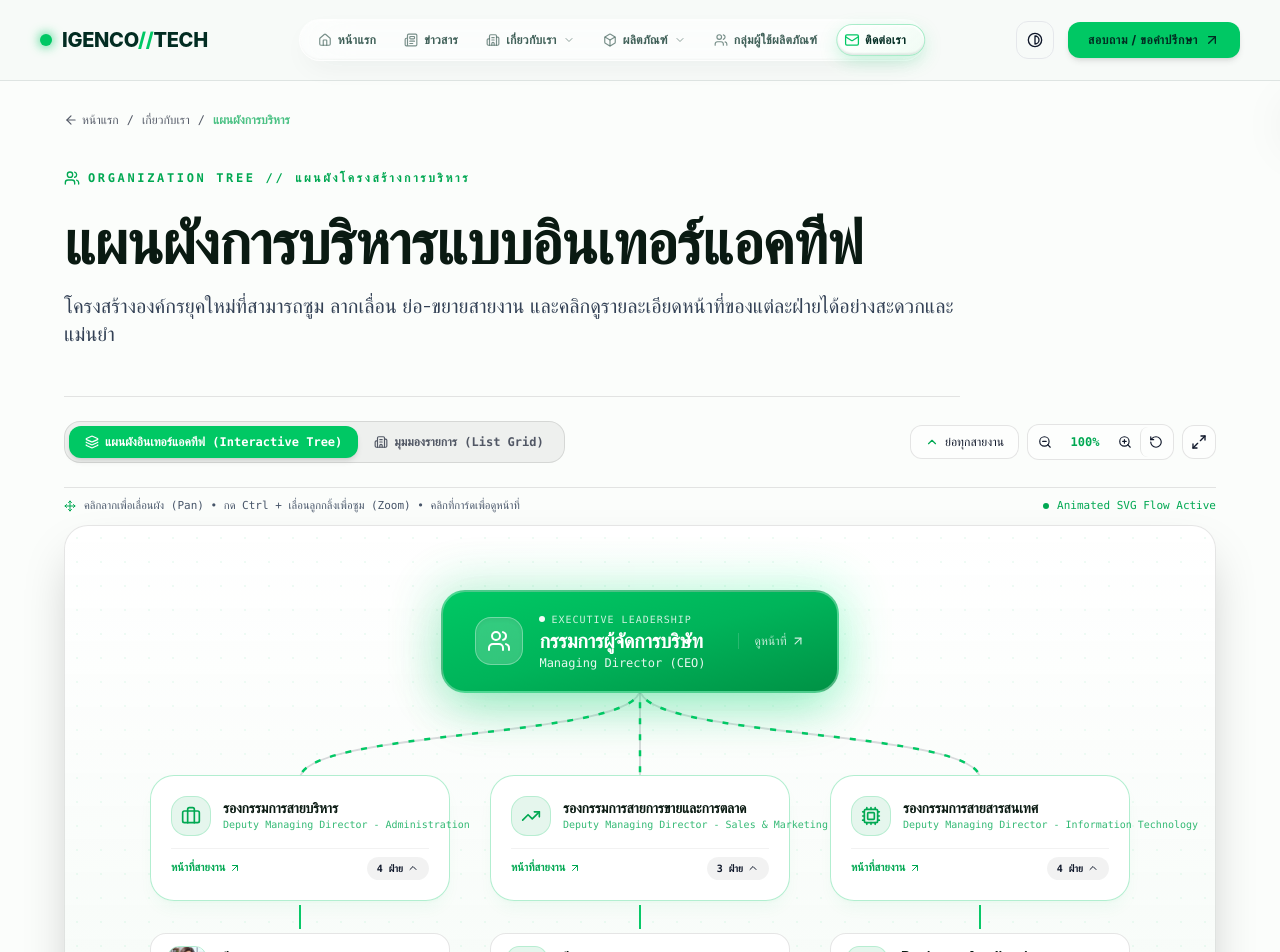
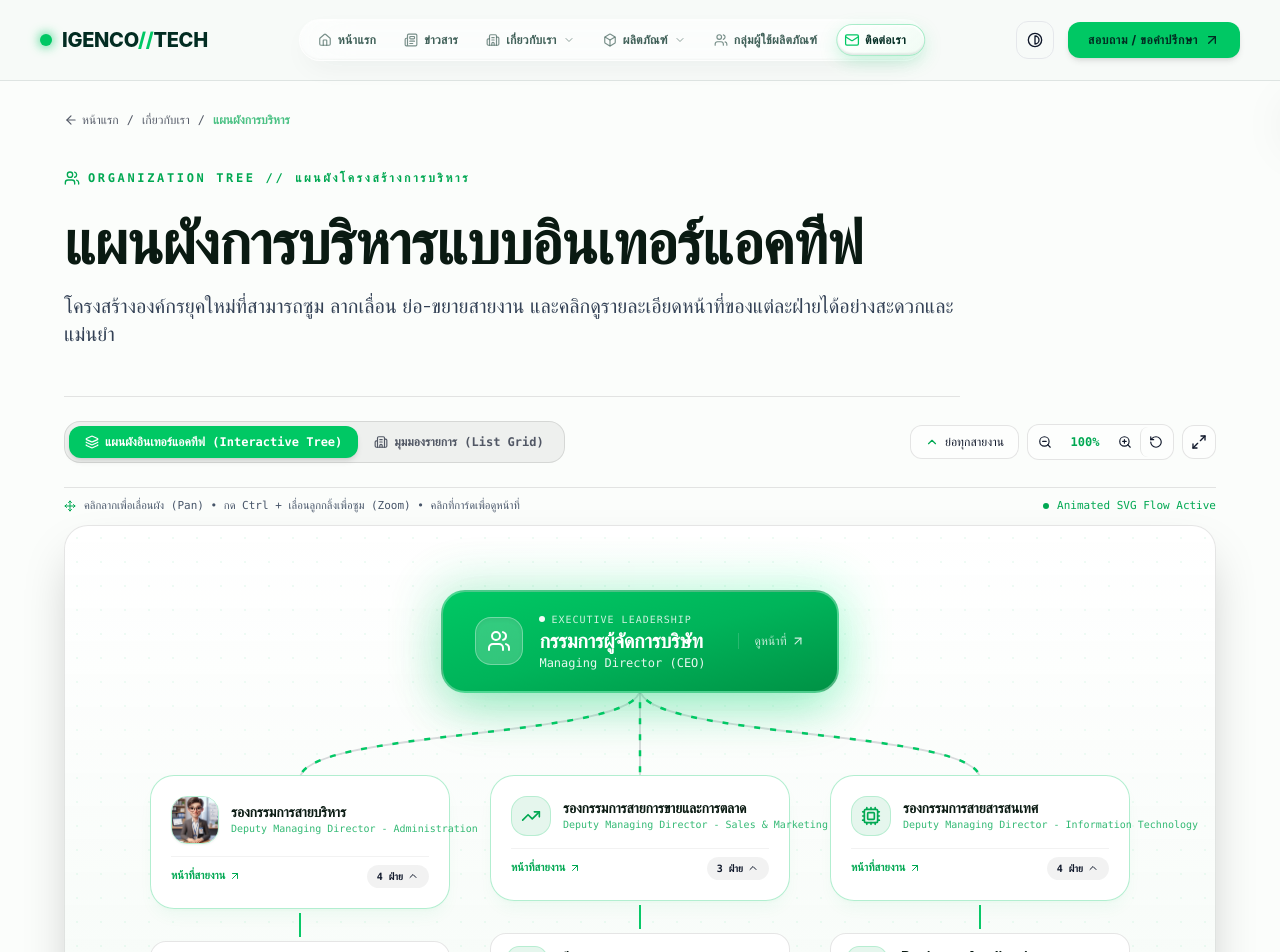
Before and after one commit to rawin2680/newigenco1, a Nuxt app in the folder frontend/: page /about/organization in a window 1280 px wide. Shown: the top 952 px of the page. Built offline with nearby package versions, Linux system fonts and the light colour scheme; a web font is replaced by a local one.

Commit message:
feat(org): add Deputy Managing Director Administration 3D avatar

```diff
--- a/frontend/pages/about/organization.vue
+++ b/frontend/pages/about/organization.vue
@@ -63,6 +63,7 @@ interface DivisionNode {
   en: string
   color: string
   icon: any
+  image?: string
   isCollapsed: boolean
   desc: string
   departments: DepartmentNode[]
@@ -90,6 +91,7 @@ const divisions = ref<DivisionNode[]>([
     en: 'Deputy Managing Director - Administration',
     color: '#00C864',
     icon: Briefcase,
+    image: '/images/about/deputy-md-admin-avatar.jpg',
     isCollapsed: false,
     desc: 'กำกับดูแลงานสนับสนุนองค์กร ทรัพยากรบุคคล การเงิน บัญชี และการจัดซื้อพัสดุ',
     departments: [
@@ -636,7 +638,16 @@ onBeforeUnmount(() => {
                 >
                   <div class="flex items-start justify-between gap-2">
                     <div class="flex items-center gap-3">
-                      <div class="w-10 h-10 rounded-2xl bg-[#00A852]/10 dark:bg-[#00FF88]/10 text-[#00A852] dark:text-[#00FF88] flex items-center justify-center shrink-0 shadow-xs border border-[#00C864]/20">
+                      <div
+                        v-if="div.image"
+                        class="w-12 h-12 rounded-2xl overflow-hidden shrink-0 border border-[#00C864]/30 shadow-sm"
+                      >
+                        <img :src="div.image" :alt="div.title" class="w-full h-full object-cover group-hover:scale-105 transition-transform" />
+                      </div>
+                      <div
+                        v-else
+                        class="w-10 h-10 rounded-2xl bg-[#00A852]/10 dark:bg-[#00FF88]/10 text-[#00A852] dark:text-[#00FF88] flex items-center justify-center shrink-0 shadow-xs border border-[#00C864]/20"
+                      >
                         <component :is="div.icon" class="w-5 h-5" />
                       </div>
                       <div class="min-w-0">
@@ -768,7 +779,8 @@ onBeforeUnmount(() => {
             class="p-6 rounded-3xl border border-black/10 dark:border-white/10 bg-white/60 dark:bg-white/[0.02] space-y-6"
           >
             <div class="flex items-center gap-3 pb-4 border-b border-black/10 dark:border-white/10">
-              <component :is="div.icon" class="w-6 h-6 text-[#00A852] dark:text-[#00FF88]" />
+              <img v-if="div.image" :src="div.image" class="w-12 h-12 rounded-2xl object-cover border border-[#00C864]/30" />
+              <component v-else :is="div.icon" class="w-6 h-6 text-[#00A852] dark:text-[#00FF88]" />
               <div>
                 <h4 class="text-base font-bold text-[#0A1A12] dark:text-white">{{ div.title }}</h4>
                 <div class="text-xs font-mono opacity-60">{{ div.en }}</div>
```
Also changed, not shown: frontend/public/images/about/deputy-md-admin-avatar.jpg (added).
